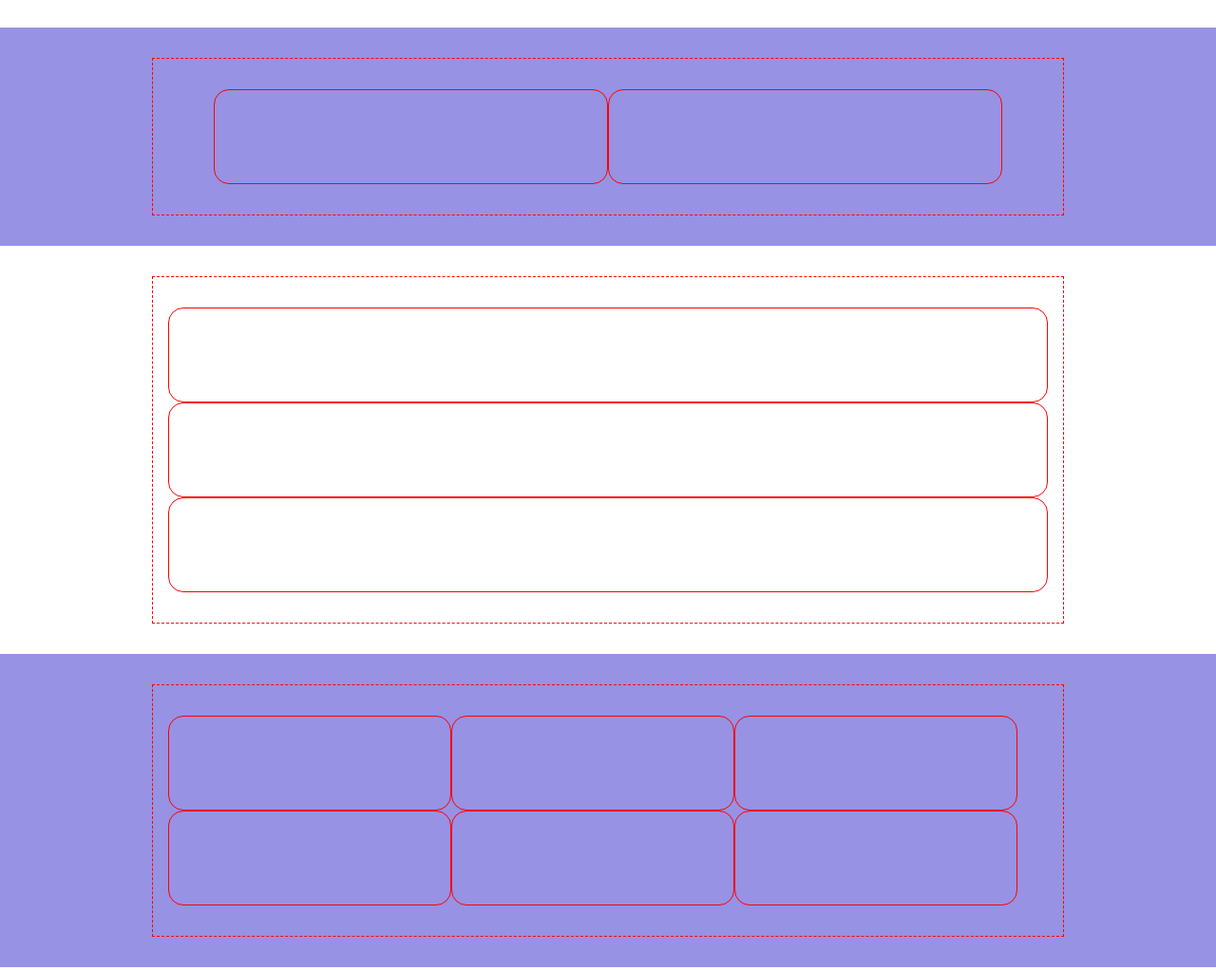
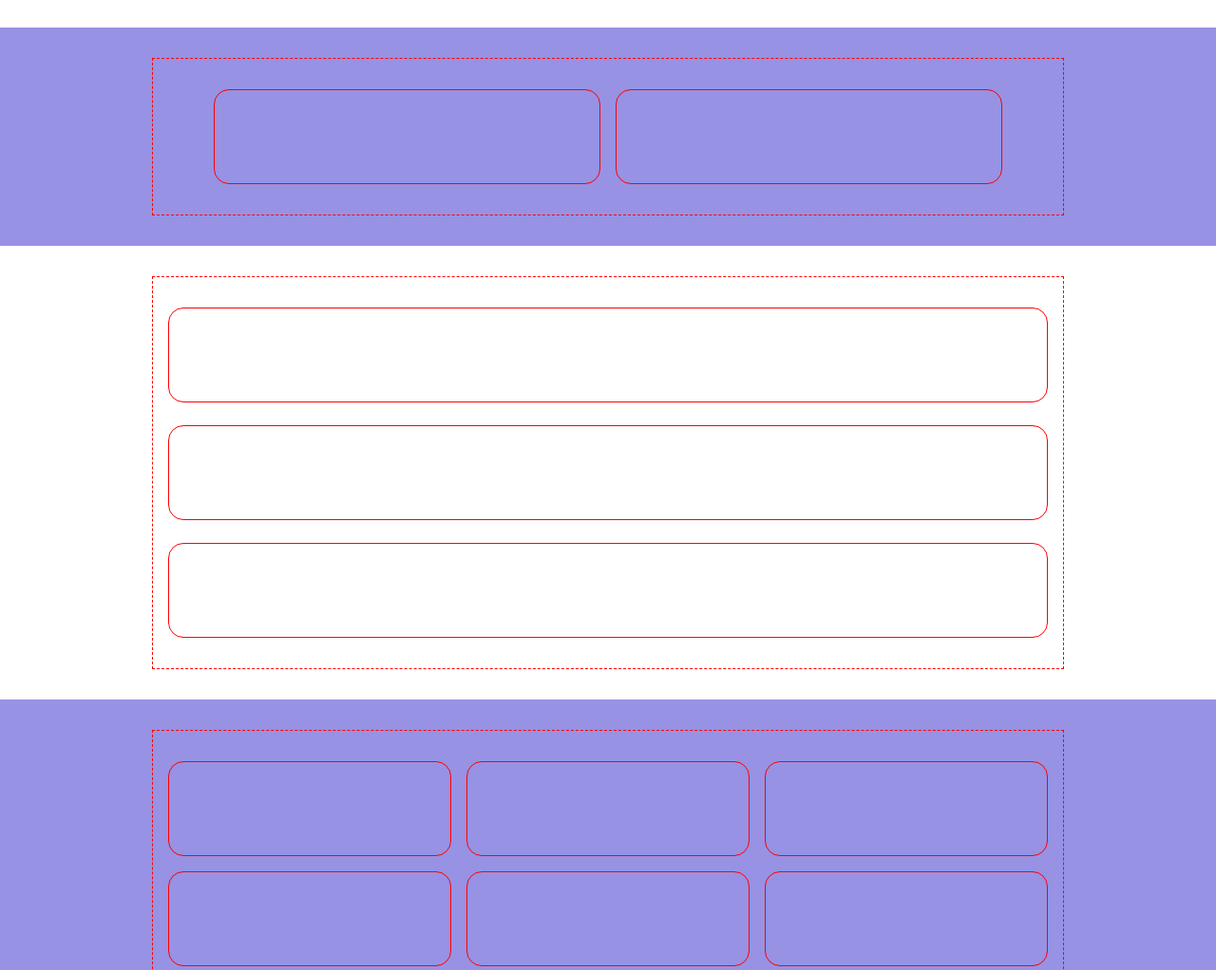
Before and after one commit to Spud97/htmlcss-responsive-layout, a plain HTML site: page index.html in a window 1280 px wide. Shown: the part 381-1403 px from the top of the page at 95% size. Drawn offline with Linux system fonts and the light colour scheme.

Commit message:
Aggiunto gap

```diff
--- a/css/style.css
+++ b/css/style.css
@@ -52,6 +52,11 @@ footer {
   flex-wrap: wrap;
 }
 
+.column {
+  display: flex;
+  flex-direction: column;
+}
+
 .justify-center {
   justify-content: center;
 }
@@ -101,11 +106,11 @@ footer {
 }
 
 .gap2 {
-  gap: 2rem;
+  gap: 1.5rem;
 }
 
 .gap3 {
-  gap: 3rem;
+  gap: 2rem;
 }
 
 @media screen and (max-width: 980px) {
--- a/index.html
+++ b/index.html
@@ -37,7 +37,7 @@
       <!-- Seconda sezione -->
       <div class="section bg-primary">
         <div class="container container-p-large container-md-p-default">
-          <div class="row">
+          <div class="row gap1">
             <div class="col col-md-full col-sm-full">
               <div class="card"></div>
             </div>
@@ -49,7 +49,7 @@
       </div>
       <!-- Terza sezione -->
       <div class="section">
-        <div class="container">
+        <div class="container column gap2">
           <div class="card"></div>
           <div class="card"></div>
           <div class="card"></div>
@@ -58,7 +58,7 @@
       <!-- Quarta sezione -->
       <div class="section bg-primary">
         <div class="container">
-          <div class="row">
+          <div class="row gap1">
             <div class="col-1 col-md-half col-sm-full">
               <div class="card"></div>
             </div>
```
